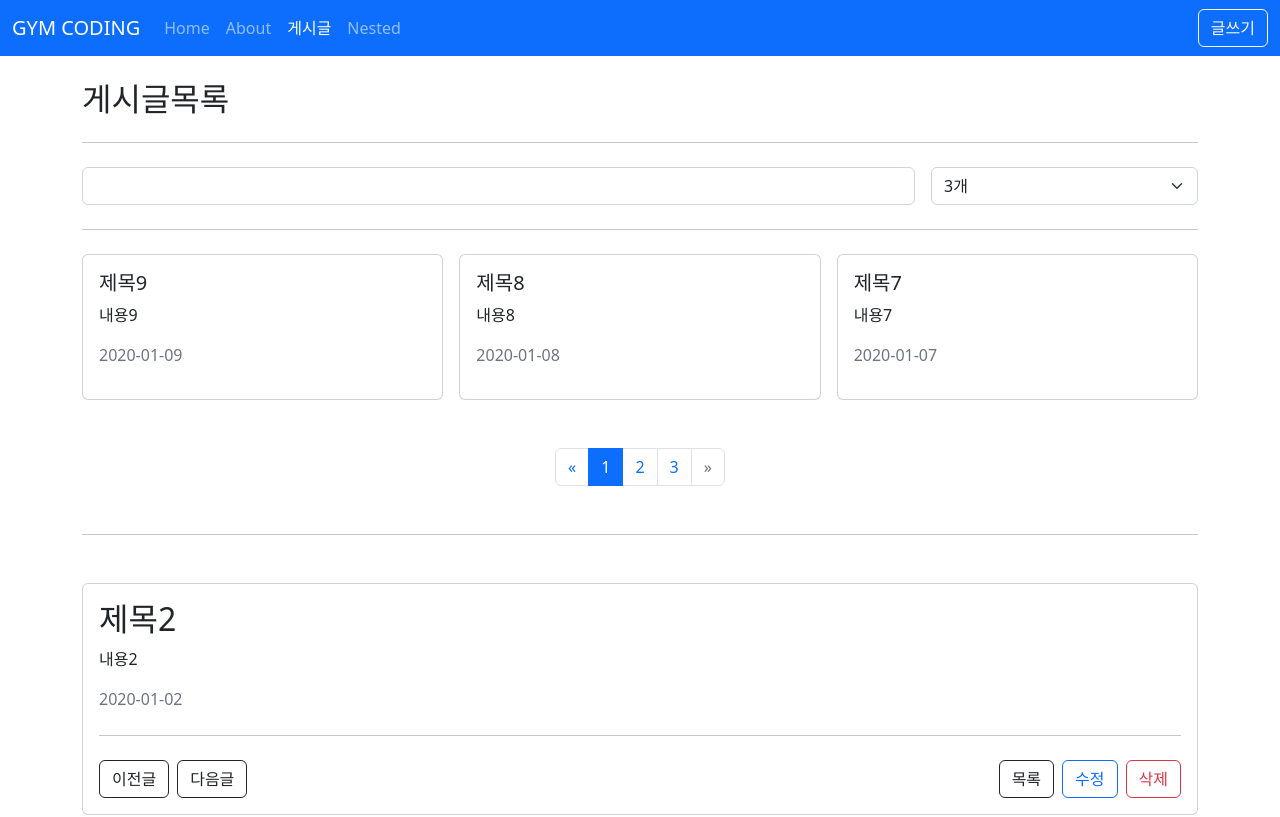
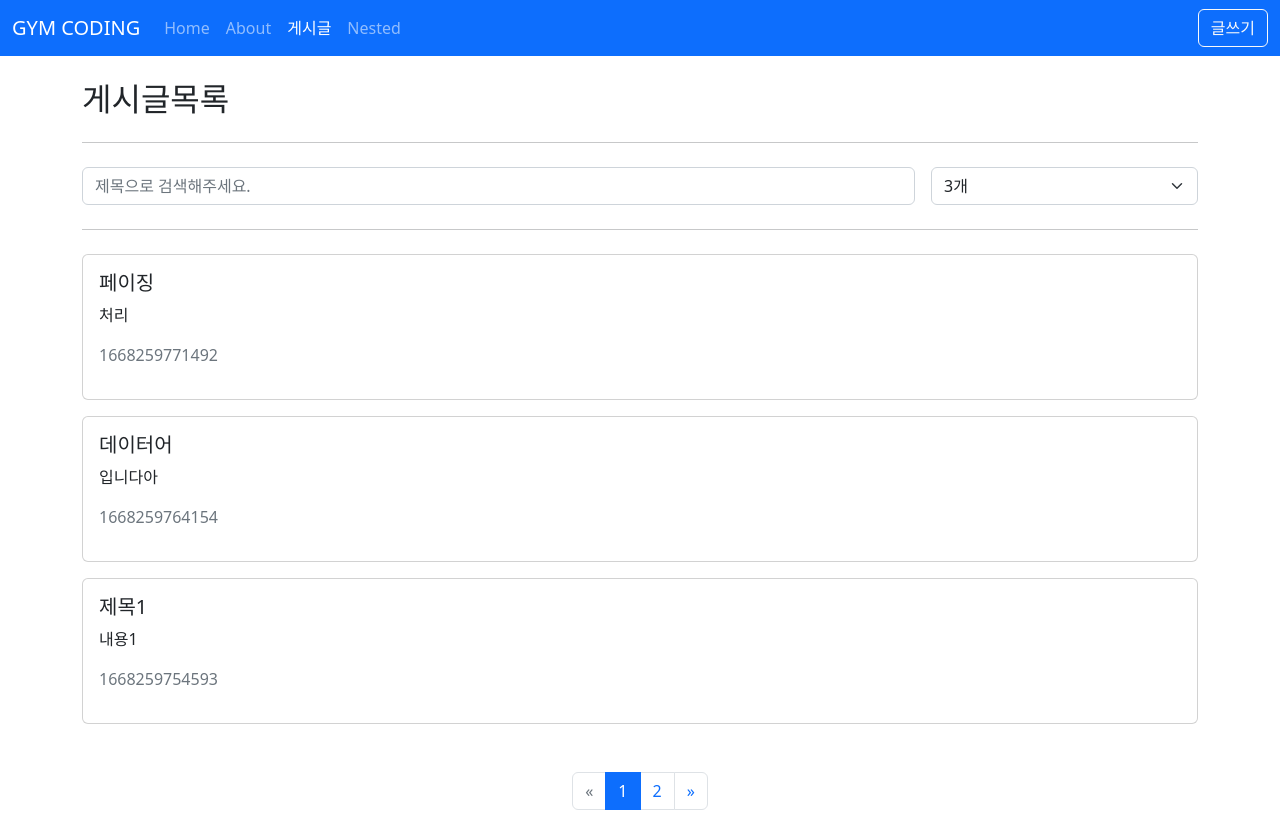
Before and after one commit to leegyuseung/vue3-posts, a Vue app: page /posts in a window 1280 px wide. Shown: the top 817 px of the page. Built offline with nearby package versions, Linux system fonts and the light colour scheme; data requests are answered from the project's data file.

Commit message:
공통 컴포넌트 분리

```diff
--- a/db.json
+++ b/db.json
@@ -1,53 +1,27 @@
 {
   "posts": [
     {
-      "id": 1,
+      "title": "안녕하세요!!!!!",
+      "content": "반갑습니다안녕하세요!!!!!@@@안녕하세요!!!!!@@@안녕하세요!!!!!@@@",
+      "id": 10
+    },
+    {
       "title": "제목1",
       "content": "내용1",
-      "createdAt": "2020-01-01"
+      "createdAt": 1668259754593,
+      "id": 11
     },
     {
-      "id": 2,
-      "title": "제목2",
-      "content": "내용2",
-      "createdAt": "2020-01-02"
+      "title": "데이터어",
+      "content": "입니다아",
+      "createdAt": 1668259764154,
+      "id": 12
     },
     {
-      "id": 3,
-      "title": "제목3",
-      "content": "내용3",
-      "createdAt": "2020-01-03"
-    },
-    {
-      "id": 4,
-      "title": "제목4",
-      "content": "내용4",
-      "createdAt": "2020-01-04"
-    },
-    {
-      "id": 5,
-      "title": "제목5",
-      "content": "내용5",
-      "createdAt": "2020-01-05"
-    },
-    {
-      "id": 6,
-      "title": "제목6",
-      "content": "내용6",
-      "createdAt": "2020-01-06"
-    },
-    {
-      "id": 7,
-      "title": "제목7",
-      "content": "내용7",
-      "createdAt": "2020-01-07"
-    },
-    {
-      "id": 8,
-      "title": "제목8",
-      "content": "내용8",
-      "createdAt": "2020-01-08"
-    },
-    { "id": 9, "title": "제목9", "content": "내용9", "createdAt": "2020-01-09" }
+      "title": "페이징",
+      "content": "처리",
+      "createdAt": 1668259771492,
+      "id": 13
+    }
   ]
 }
--- a/src/api/posts.js
+++ b/src/api/posts.js
@@ -7,7 +7,7 @@
 }
 
 export function getPostById(id) {
-  return posts.get(id + "");
+  return posts.get(`/${id}`);
 }
 
 export function createPost(data) {
@@ -15,7 +15,7 @@
 }
 
 export function updatePost(id, data) {
-  return posts.put(id, data);
+  return posts.put(`/${id}`, data);
 }
 
 export function deletePost(id) {
--- /dev/null
+++ b/src/components/AppGrid.vue
@@ -0,0 +1,22 @@
+<template>
+  <div class="row g-3">
+    <div v-for="(item, index) in items" :key="index" class="colClass">
+      <slot :item="item" :index="index"></slot>
+    </div>
+  </div>
+</template>
+
+<script setup>
+defineProps({
+  items: {
+    type: Array,
+    reuiqred: true,
+  },
+  colClass: {
+    type: String,
+    default: "col-4",
+  },
+});
+</script>
+
+<style lang="scss" scoped></style>
--- /dev/null
+++ b/src/components/AppPagination.vue
@@ -0,0 +1,59 @@
+<template>
+  <nav class="mt-5" aria-label="Page navigation example">
+    <ul class="pagination justify-content-center">
+      <li class="page-item" :class="isPrevPage">
+        <a
+          class="page-link"
+          href="#"
+          aria-label="Previous"
+          @click.prevent="$emit('page', currentPage - 1)"
+        >
+          <span aria-hidden="true">&laquo;</span>
+        </a>
+      </li>
+      <li
+        v-for="page in pageCount"
+        :key="page"
+        class="page-item"
+        :class="{ active: currentPage === page }"
+      >
+        <a class="page-link" href="#" @click.prevent="$emit('page', page)">{{
+          page
+        }}</a>
+      </li>
+
+      <li class="page-item" :class="isnextPage">
+        <a
+          class="page-link"
+          href="#"
+          aria-label="Next"
+          @click.prevent="$emit('page', currentPage + 1)"
+        >
+          <span aria-hidden="true">&raquo;</span>
+        </a>
+      </li>
+    </ul>
+  </nav>
+</template>
+
+<script setup>
+import { computed } from "vue";
+
+const props = defineProps({
+  currentPage: {
+    type: Number,
+    required: true,
+  },
+  pageCount: {
+    type: Number,
+    required: true,
+  },
+});
+defineEmits(["page"]);
+const isPrevPage = computed(() => ({ disabled: !(props.currentPage > 1) }));
+const isnextPage = computed(() => ({
+  disabled: !(props.currentPage < props.pageCount),
+}));
+</script>
+
+<style lang="scss" scoped></style>
--- /dev/null
+++ b/src/components/posts/PostFilter.vue
@@ -0,0 +1,36 @@
+<template>
+  <form @submit.prevent>
+    <div class="row g-3">
+      <div class="col">
+        <input
+          :value="title"
+          @input="$emit('update:title', $event.target.value)"
+          type="text"
+          class="form-control"
+          placeholder="제목으로 검색해주세요."
+        />
+      </div>
+      <div class="col-3">
+        <select
+          :value="limit"
+          @input="$emit('update:limit', $event.target.value)"
+          class="form-select"
+        >
+          <option value="3">3개</option>
+          <option value="6">6개</option>
+          <option value="9">9개</option>
+        </select>
+      </div>
+    </div>
+  </form>
+</template>
+
+<script setup>
+defineProps({
+  title: String,
+  limit: Number,
+});
+defineEmits(["update:title", "update:limit"]);
+</script>
+
+<style lang="scss" scoped></style>
--- /dev/null
+++ b/src/components/posts/PostForm.vue
@@ -0,0 +1,37 @@
+<template>
+  <form>
+    <div class="mb-3">
+      <label for="title" class="form-label"> 제목</label>
+      <input
+        :value="title"
+        @input="$emit('update:title', $event.target.value)"
+        type="text"
+        class="form-control"
+        id="title"
+      />
+    </div>
+    <div class="mb-3">
+      <label for="content" class="form-label">내용</label>
+      <textarea
+        :value="content"
+        @input="$emit('update:content', $event.target.value)"
+        class="form-control"
+        id="content"
+        rows="3"
+      ></textarea>
+    </div>
+    <div class="d-flex gap-2 mt-4">
+      <slot name="actions"></slot>
+    </div>
+  </form>
+</template>
+
+<script setup>
+defineProps({
+  title: String,
+  content: String,
+});
+defineEmits(["update:title", "update:content"]);
+</script>
+
+<style lang="scss" scoped></style>
--- a/src/views/posts/PostCreateView.vue
+++ b/src/views/posts/PostCreateView.vue
@@ -2,36 +2,18 @@
   <div>
     <h2>게시글등록</h2>
     <hr class="my-4" />
-    <form @submit.prevent="save">
-      <div class="mb-3">
-        <label for="title" class="form-label"> 제목</label>
-        <input
-          v-model="form.title"
-          type="text"
-          class="form-control"
-          id="title"
-        />
-      </div>
-      <div class="mb-3">
-        <label for="content" class="form-label">내용 </label>
-        <textarea
-          v-model="form.content"
-          class="form-control"
-          id="content"
-          rows="3"
-        ></textarea>
-      </div>
-      <div class="pt-4">
-        <button
-          type="button"
-          class="btn btn-outline-dark me-2"
-          @click="goListPage"
-        >
+    <PostForm
+      v-model:title="form.title"
+      v-model:content="form.content"
+      @submit.prevent="save"
+    >
+      <template #actions>
+        <button type="button" class="btn btn-outline-dark" @click="goListPage">
           목록
         </button>
         <button class="btn btn-primary">저장</button>
-      </div>
-    </form>
+      </template>
+    </PostForm>
   </div>
 </template>
 
@@ -39,6 +21,7 @@
 import { createPost } from "@/api/posts";
 import { ref } from "vue";
 import { useRouter } from "vue-router";
+import PostForm from "@/components/posts/PostForm.vue";
 
 const router = useRouter();
 const form = ref({
--- a/src/views/posts/PostDetailView.vue
+++ b/src/views/posts/PostDetailView.vue
@@ -35,7 +35,7 @@
 import { useRouter } from "vue-router";
 
 const props = defineProps({
-  id: String,
+  id: [String, Number],
 });
 
 const router = useRouter();
--- a/src/views/posts/PostEditView.vue
+++ b/src/views/posts/PostEditView.vue
@@ -2,41 +2,28 @@
   <div>
     <h2>게시글수정</h2>
     <hr class="my-4" />
-    <form @submit.prevent="edit">
-      <div class="mb-3">
-        <label for="title" class="form-label"> 제목</label>
-        <input
-          v-model="form.title"
-          type="text"
-          class="form-control"
-          id="title"
-        />
-      </div>
-      <div class="mb-3">
-        <label for="content" class="form-label">내용 </label>
-        <textarea
-          v-model="form.content"
-          class="form-control"
-          id="content"
-          rows="3"
-        ></textarea>
-      </div>
-      <div class="pt-4">
+    <PostForm
+      v-model:title="form.title"
+      v-model:content="form.content"
+      @submit.prevent="edit"
+    >
+      <template #actions>
         <button
           type="button"
-          class="btn btn-outline-danger me-2"
+          class="btn btn-outline-danger"
           @click="goDetailPage"
         >
           취소
         </button>
         <button class="btn btn-primary">수정</button>
-      </div>
-    </form>
+      </template>
+    </PostForm>
   </div>
 </template>
 
 <script setup>
 import { getPostById, updatePost } from "@/api/posts";
+import PostForm from "@/components/posts/PostForm.vue";
 import { ref } from "vue";
 import { useRoute, useRouter } from "vue-router";
 
--- a/src/views/posts/PostListView.vue
+++ b/src/views/posts/PostListView.vue
@@ -2,75 +2,41 @@
   <div>
     <h2>게시글목록</h2>
     <hr class="my-4" />
-    <form @submit.prevent>
-      <div class="row g-3">
-        <div class="col">
-          <input v-model="params.title_like" type="text" class="form-control" />
-        </div>
-        <div class="col-3">
-          <select v-model="params._limit" class="form-select">
-            <option value="3">3개</option>
-            <option value="6">6개</option>
-            <option value="9">9개</option>
-          </select>
-        </div>
-      </div>
-    </form>
+    <PostFilter
+      v-model:title="params.title_like"
+      v-model:limit="params._limit"
+    />
     <hr class="my-4" />
-    <div class="row g-3">
-      <div v-for="post in posts" :key="post.id" class="col-4">
+    <AppGrid :items="posts">
+      <template v-slot="{ item }">
         <PostItem
-          :title="post.title"
-          :content="post.content"
-          :created-at="post.createdAt"
-          @click="goPage(post.id)"
+          :title="item.title"
+          :content="item.content"
+          :created-at="item.createdAt"
+          @click="goPage(item.id)"
         ></PostItem>
-      </div>
-    </div>
-    <nav class="mt-5" aria-label="Page navigation example">
-      <ul class="pagination justify-content-center">
-        <li class="page-item" :class="{ disabled: params._page > 1 }">
-          <a
-            class="page-link"
-            href="#"
-            aria-label="Previous"
-            @click.prevent="--params._page"
-          >
-            <span aria-hidden="true">&laquo;</span>
-          </a>
-        </li>
-        <li
-          v-for="page in pageCount"
-          :key="page"
-          class="page-item"
-          :class="{ active: params._page === page }"
-        >
-          <a class="page-link" href="#" @click.prevent="params._page = page">{{
-            page
-          }}</a>
-        </li>
+      </template>
+    </AppGrid>
 
-        <li class="page-item" :class="{ disabled: params._page < pageCount }">
-          <a
-            class="page-link"
-            href="#"
-            aria-label="Next"
-            @click.prevent="++params._page"
-          >
-            <span aria-hidden="true">&raquo;</span>
-          </a>
-        </li>
-      </ul>
-    </nav>
-    <hr class="my-5" />
-    <AppCard>
-      <PostDetailView :id="2"></PostDetailView>
-    </AppCard>
+    <AppPagination
+      :current-page="params._page"
+      :page-count="pageCount"
+      @page="(page) => (params._page = page)"
+    />
+    <template v-if="posts && posts.length > 0">
+      <hr class="my-5" />
+      <AppCard>
+        <PostDetailView :id="posts[0].id"></PostDetailView>
+      </AppCard>
+    </template>
   </div>
 </template>
 
 <script setup>
 import AppCard from "@/components/AppCard.vue";
+import AppGrid from "@/components/AppGrid.vue";
+import AppPagination from "@/components/AppPagination.vue";
+import PostFilter from "@/components/posts/PostFilter.vue";
 import PostItem from "@/components/posts/PostItem.vue";
 import PostDetailView from "@/views/posts/PostDetailView.vue";
 
```
Also changed, not shown: src/views/HomeView.vue (+10 -0 lines), 2 other files (tests, documents, lock files or other folders).
